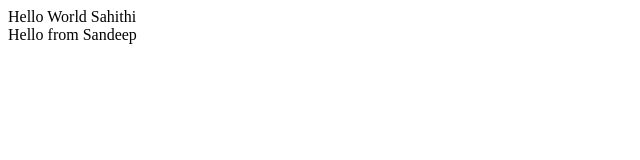
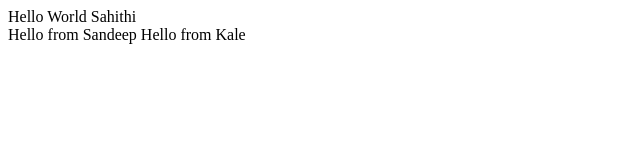
Before and after one commit to sanne88/React-Hello-World, a React (Create React App) app in the folder hello-world/: page /Hello in a window 1280 px wide. Shown: the top 160 px of the page, without its empty margins (0-640 px from the left). Built offline with nearby package versions, Linux system fonts and the light colour scheme.

Commit message:
Update HelloWorld.js
kale's update from sandeep branch

```diff
--- a/hello-world/src/HelloWorld.js
+++ b/hello-world/src/HelloWorld.js
@@ -6,7 +6,7 @@ function HelloWorld() {
     <div className="App">
         <span>Hello World Sahithi</span>
       <br></br>
-        <span>Hello from Sandeep</span>
+        <span>Hello from Sandeep</span> <span>Hello from Kale </span>
     </div>);
 }
 
```
